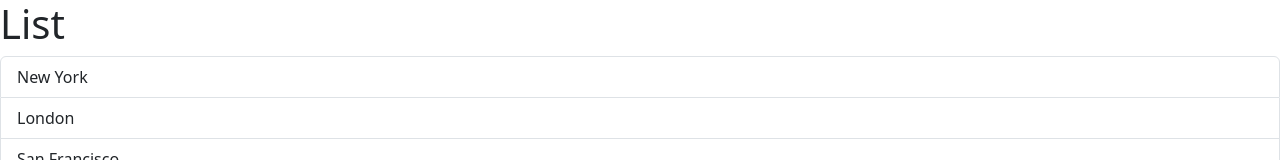
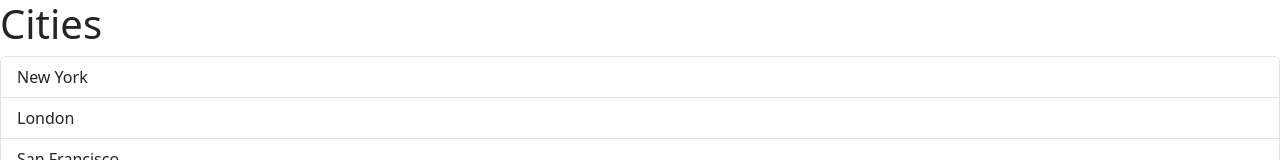
Before and after one commit to dhyseni20/games-app, a React (Vite) app: page / in a window 1280 px wide. Shown: the top 160 px of the page. Built offline with nearby package versions, Linux system fonts and the light colour scheme.

Commit message:
Passing Data with Props

```diff
--- a/src/App.tsx
+++ b/src/App.tsx
@@ -1,9 +1,10 @@
 import ListGroup from "./components/ListGroup";
 
 function App() {
+  const items = ["New York", "London", "San Francisco", "Paris", "Tokyo"];
   return (
     <div>
-      <ListGroup />
+      <ListGroup items={items} heading="Cities" />
     </div>
   );
 }
--- a/src/components/ListGroup.tsx
+++ b/src/components/ListGroup.tsx
@@ -1,14 +1,16 @@
 import { useState } from "react";
+interface Props {
+  items: string[];
+  heading: string;
+}
 //Adding Fragments
-function ListGroup() {
-  const items = ["New York", "London", "San Francisco", "Paris", "Tokyo"];
-
+function ListGroup({ items, heading }: Props) {
   //Hook
   const [selectedIndex, setSelectedIndex] = useState(-1);
 
   return (
     <>
-      <h1>List</h1>
+      <h1>{heading}</h1>
       {/* {message} */}
       {/* if the condition is true the element is shown */}
       {items.length === 0 && <p>No tiems found</p>}
```
